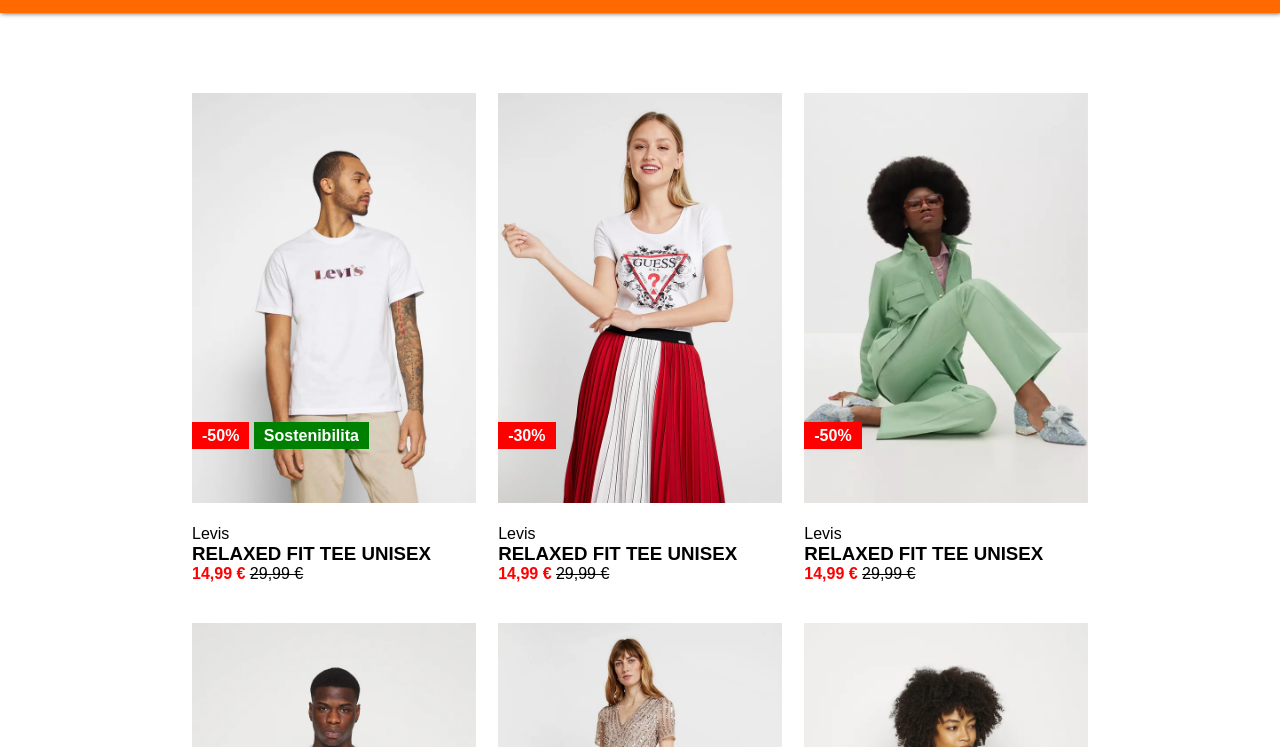
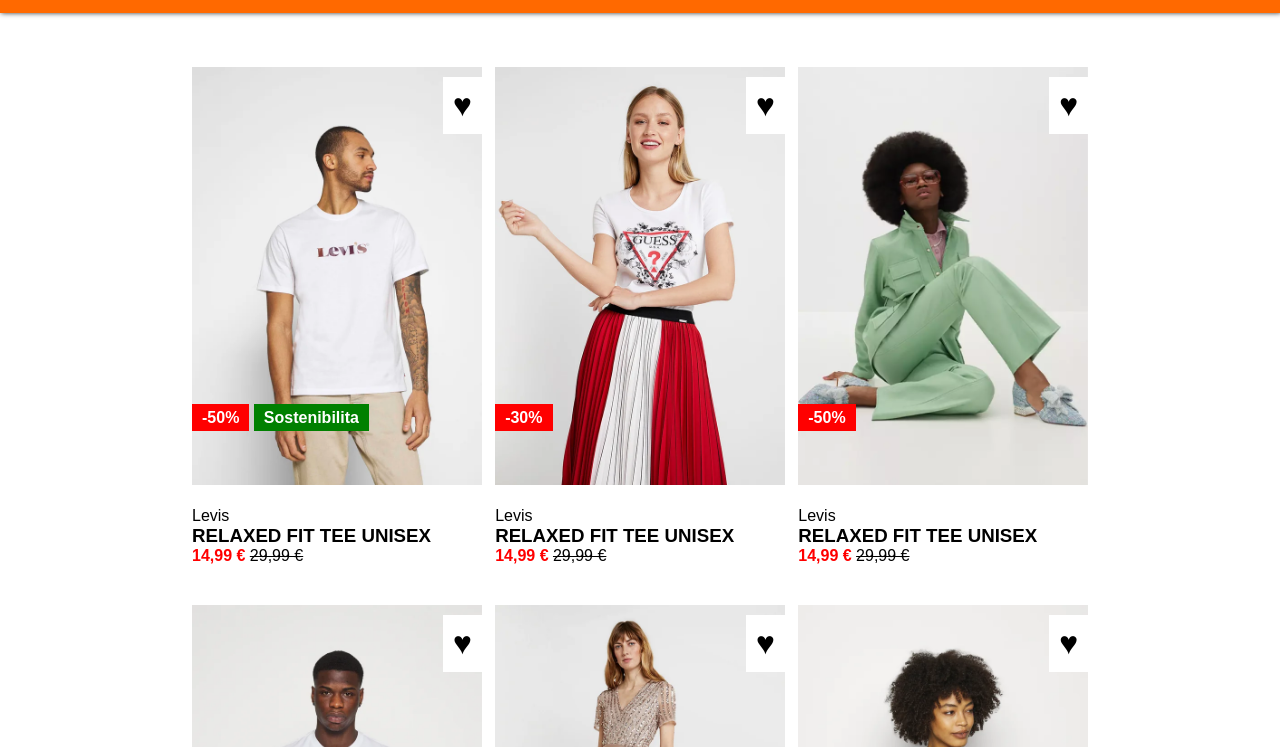
Before and after one commit to Leograzioli/html-css-boolando, a plain HTML site: page index.html in a window 1280 px wide. Shown: the part 53-800 px from the top of the page. Drawn offline with Linux system fonts and the light colour scheme.

Commit message:
Aggiunto heart alle foto

```diff
--- a/css/style.css
+++ b/css/style.css
@@ -45,6 +45,11 @@ li {
 
 /* header  */
 .fixed-container {
+    z-index: 1;
+    position: fixed;
+    top: 0;
+    left: 0;
+    right: 0;
     padding: 1rem;
     background-color: #ff6900;
     box-shadow: 1px 0px 5px rgb(51, 51, 51)
@@ -86,14 +91,17 @@ header .container{
 .row {
     flex-wrap: wrap;
     justify-content: space-between;
-    margin: 40px 0 80px;
+    margin: 80px 0 80px;
 }
 
 .col {
     position: relative;
     background-color: white;
-    width: calc(95% / 3);
+    width: calc(97% / 3);
     margin-top: 40px;
+}
+.card {
+    position: relative;
 }
 
 .card-hover {
@@ -131,6 +139,19 @@ header .container{
     padding: 5px 10px;
 }
 
+.heart {
+    position: absolute;
+    right: 0;
+    top: 10px;
+    background-color: white;
+    padding: 10px;
+    font-size: 2rem;
+}
+
+.card:hover .heart {
+    color: red;
+}
+
 /* footer  */
 footer {
     background-color: #1a1a1a;
--- a/index.html
+++ b/index.html
@@ -44,6 +44,7 @@
                     <div class="card">
                         <img src="img/1.webp" alt="">
                         <img class="card-hover" src="img/1b.webp" alt="">
+                        <span class="heart">&hearts;</span>
                     </div>
                     <div class="text-card">
                         <span class="discount info-pic">-50%</span>
@@ -59,6 +60,7 @@
                     <div class="card">
                         <img src="img/2.webp" alt="">
                         <img class="card-hover" src="img/2b.webp" alt="">
+                        <span class="heart">&hearts;</span>
                     </div>
                     <div class="text-card">
                         <span class="discount info-pic">-30%</span>
@@ -73,6 +75,7 @@
                     <div class="card">
                         <img src="img/3 1.webp" alt="">
                         <img class="card-hover" src="img/3b 1.webp" alt="">
+                        <span class="heart">&hearts;</span>
                     </div>
                     <div class="text-card">
                         <span class="discount info-pic">-50%</span>
@@ -87,6 +90,7 @@
                     <div class="card">
                         <img src="img/4.webp" alt="">
                         <img class="card-hover" src="img/4b.webp" alt="">
+                        <span class="heart">&hearts;</span>
                     </div>
                     <div class="text-card">
                         <span class="discount info-pic">-50%</span>
@@ -102,6 +106,7 @@
                     <div class="card">
                         <img src="img/5.webp" alt="">
                         <img class="card-hover" src="img/5b.webp" alt="">
+                        <span class="heart">&hearts;</span>
                     </div>
                     <div class="text-card">
                         <p>Levis</p>
@@ -115,6 +120,7 @@
                     <div class="card">
                         <img src="img/6.webp" alt="">
                         <img class="card-hover" src="img/6b.webp" alt="">
+                        <span class="heart">&hearts;</span>
                     </div>
                     <div class="text-card">
                         <span class="sostenibilita info-pic">Sostenibilita</span>
```
